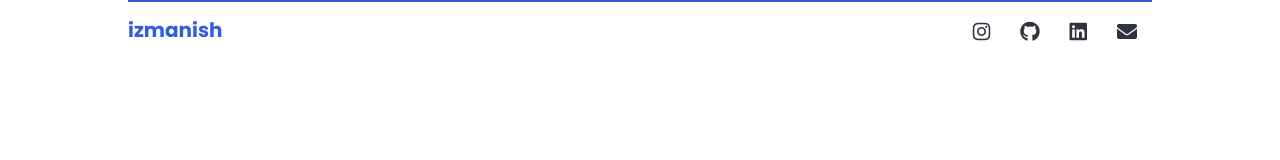
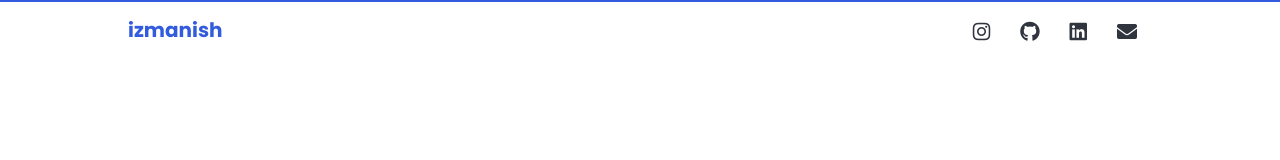
Before and after one commit to itzmanish/my-portfolio, a Gatsby site: page / in a window 1280 px wide. Shown: the top 160 px of the page. Built offline with nearby package versions, Linux system fonts and the light colour scheme; Gatsby itself is replaced by a stand-in of ours.

Commit message:
little bit of fixes on my last commit

```diff
--- a/src/components/layout.css
+++ b/src/components/layout.css
@@ -42,12 +42,15 @@ a {
   color: rgba(48, 52, 63, 0.801);
 }
 
+.main-header {
+  border-top: 2px solid #335bdd;
+}
+
 .main-header .container {
   display: flex;
   justify-content: space-around;
   align-items: center;
   flex-wrap: wrap;
-  border-top: 2px solid #335bdd;
 }
 
 .main-nav ul {
```
